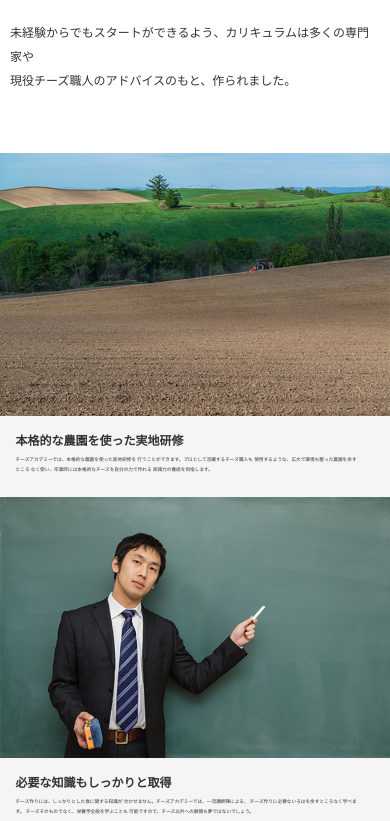
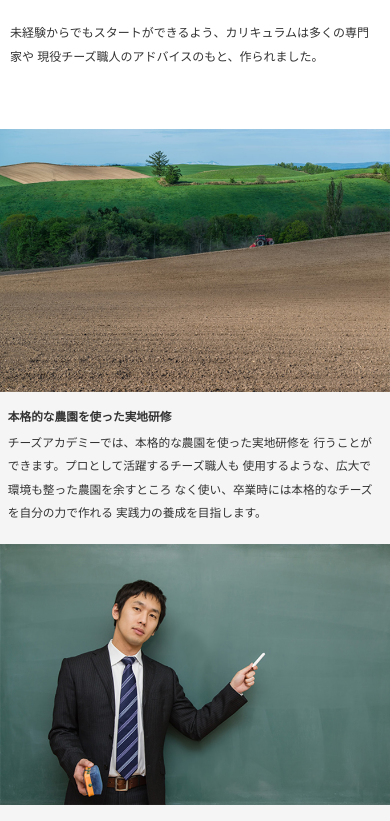
Before and after one commit to MuraH1de/1st-work-at-sapporo, a plain HTML site: page index.html in a window 390 px wide. Shown: the part 883-1704 px from the top of the page. Drawn offline with nearby package versions, Linux system fonts and the light colour scheme.

Commit message:
Add files via upload

```diff
--- a/css/style.css
+++ b/css/style.css
@@ -426,29 +426,29 @@ input[type*="radio"]:checked{
 
 .course__sub-right{
     /*margin: 128px 100px 24px 48px;*/
-    margin: 5vw 8.0vw 2vw 4vw;
-    font-size: 2.0vw;
+    margin: 4vw 8.0vw 2vw 4vw;
+    font-size: 1.2vw;
     font-weight: bold;
 }
 
 .course__text-right{
     /*margin: 0 100px 60px 48px;*/
-    margin: 0 8vw 6vw 4vw;
-    font-size: 1.2vw;
+    margin: 0 8vw 4vw 4vw;
+    font-size: 1.0vw;
     line-height: 2;
 }
 
 .course__sub-left{
     /*margin: 128px 48px 24px 100px;*/
-    margin: 5vw 4.0vw 2vw 8vw;
-    font-size: 2.0vw;
+    margin: 4vw 4.0vw 2vw 8vw;
+    font-size: 1.2vw;
     font-weight: bold;
 }
 
 .course__text-left{
     /*margin: 0 48px 0 100px;*/
-    margin: 0 4vw 6vw 8vw;
-    font-size: 1.2vw;
+    margin: 0 4vw 4vw 8vw;
+    font-size: 1.0vw;
     line-height: 2;
 }
 
@@ -542,7 +542,6 @@ CSSを適用していく時は、下記テンプレートをコピペして
     /* ----- Course ----- */
     .course__item{
         font-size: 1.2rem;
-        display: block;
     }
     .course__text{
         padding: 0 10px 0 10px;
@@ -550,23 +549,21 @@ CSSを適用していく時は、下記テンプレートをコピペして
         text-align: left;
     }
     .course__frame{
+        /* width: 100%; */
         display: flex;
-        width: 100%;
+        flex-direction: column;
     }
     .course__item{
         width: 100%;
-
     }
     .course__item1{
         order: 1;
     }
     .course__item2{
         order: 2;
-
     }
     .course__item3{
         order: 4;
-
     }
 
     .course__item4{
@@ -577,21 +574,22 @@ CSSを適用していく時は、下記テンプレートをコピペして
     }
     .course__item6{
         order: 6;
-
     }
     .course__sub-right{
-        font-size: 1.2rem;
+        font-size: 3.0vw;
+        margin: 5vw 2vw 0;
     }
     .course__text-right{
-        font-size: 1.2vw;
+        font-size: 3vw;
+        margin: 2vw 2vw 5vw;
     }
     .course__sub-left{
-        font-size: 1.2rem;
-        margin: 5vw 8.0vw 2vw 4vw;
+        font-size: 3.0vw;
+        margin: 5vw 2vw 0;
     }
     .course__text-left{
-        font-size: 1.2vw;
-        margin: 0 8vw 6vw 4vw;
+        font-size: 3vw;
+        margin: 2vw 2vw 5vw;
     }
     /* ----- Course ここまで終了 ----- */
 
--- a/index.html
+++ b/index.html
@@ -84,7 +84,7 @@
             <div class="course__wrapper">
                 <h1 class="course__title text-center">Course</h1>
                 <h2 class="text-center course__sub">カリキュラムについて</h2>
-                <p class="course__text text-center">未経験からでもスタートができるよう、カリキュラムは多くの専門家や<br>
+                <p class="course__text text-center">未経験からでもスタートができるよう、カリキュラムは多くの専門家や<br class="br-pc">
                 現役チーズ職人のアドバイスのもと、作られました。</p>
 
                 <div class="course__frame">
```
Also changed, not shown: 1 other file.
